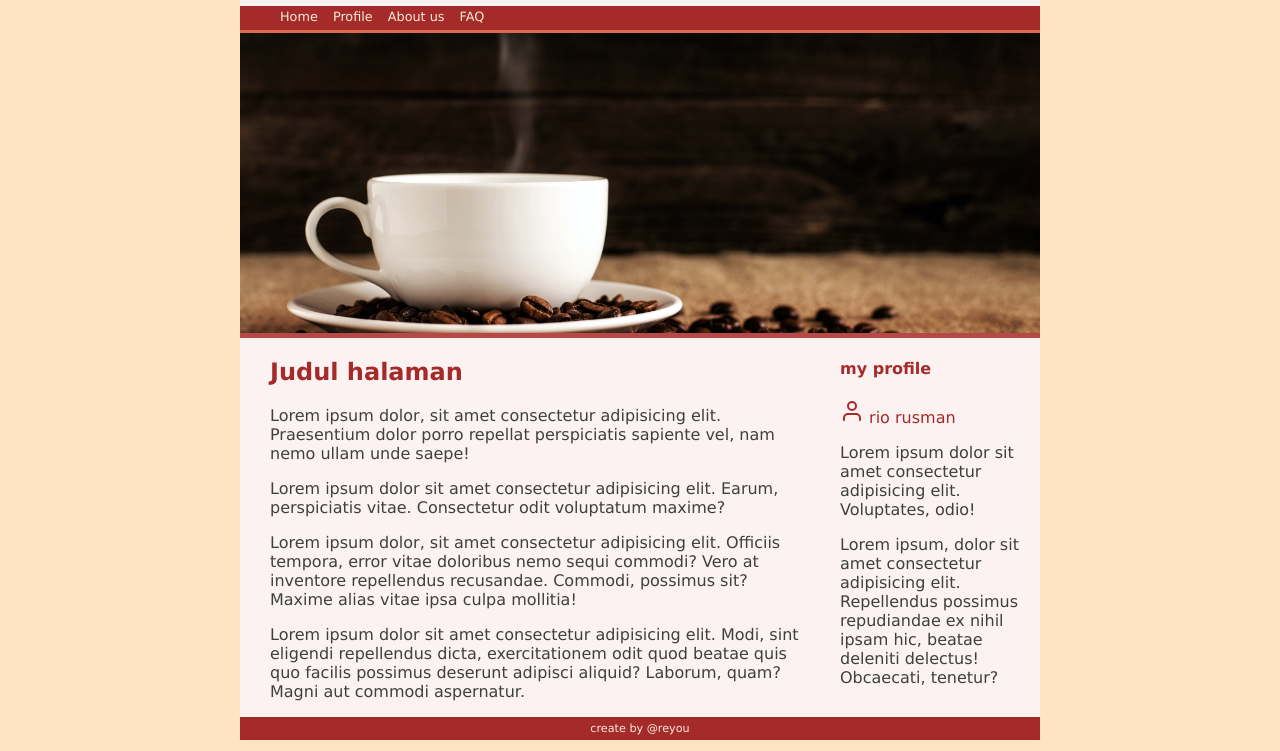
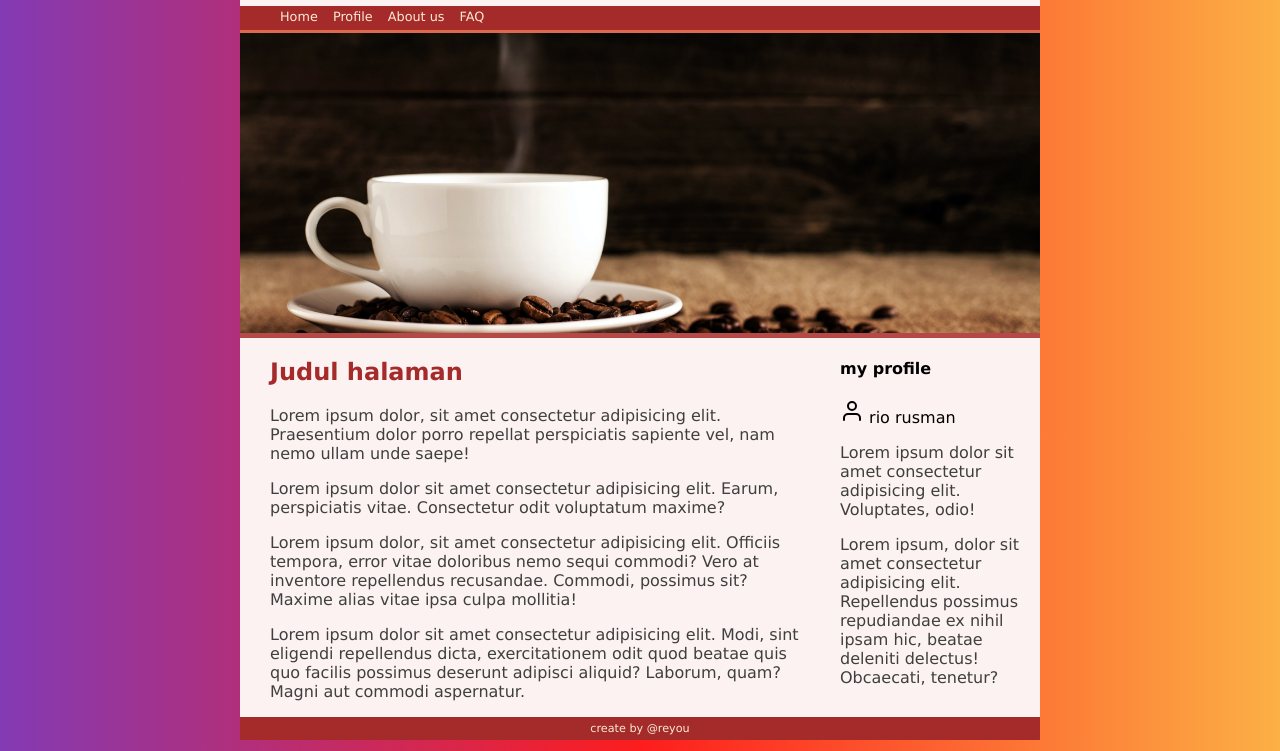
Before and after one commit to reyou12/latihan-dasar-html, a plain HTML site: page index.html in a window 1280 px wide. Shown: the part 75-826 px from the top of the page. Drawn offline with nearby package versions, Linux system fonts and the light colour scheme.

Commit message:
update css style

```diff
--- a/style.css
+++ b/style.css
@@ -3,7 +3,13 @@ body {
   padding: 0;
   font-family: Verdana, Geneva, Tahoma, sans-serif;
   font-size: 16px;
-  color: brown;
+  background: rgb(131, 58, 180);
+  background: linear-gradient(
+    90deg,
+    rgba(131, 58, 180, 1) 0%,
+    rgba(253, 29, 29, 1) 50%,
+    rgba(252, 176, 69, 1) 100%
+  );
   box-sizing: border-box;
   background-color: bisque;
 }
```
